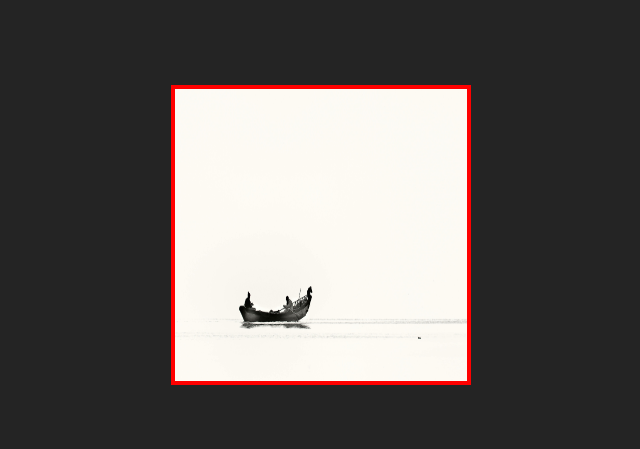
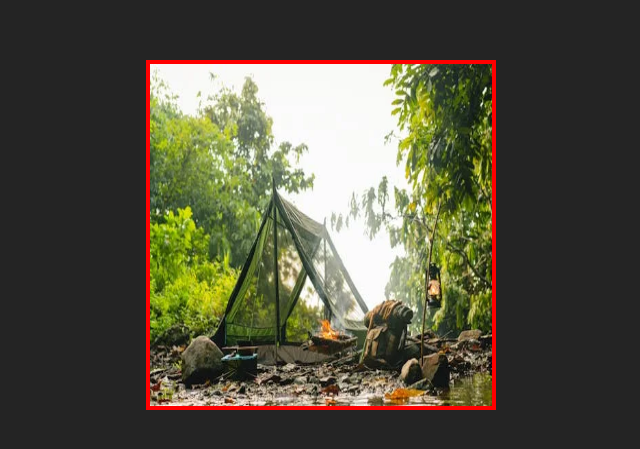
Before and after one commit to Samadhanshelke/Image-pinching, a React (Vite) app: page / in a window 1280 px wide. Shown: the part 165-614 px from the top of the page, without its empty margins (319-959 px from the left). Built offline with nearby package versions, Linux system fonts and the light colour scheme.

Commit message:
testing 11

```diff
--- a/src/App.jsx
+++ b/src/App.jsx
@@ -1,5 +1,5 @@
 import "./App.css";
-import img from './pexels-jckulkarni-910213.jpg';
+import img from './pexels-photo-9551192.webp';
 import ZoomableImage from './ZoomableImage'
 const App = () => {
   return (
--- a/src/ZoomableImage.jsx
+++ b/src/ZoomableImage.jsx
@@ -79,8 +79,8 @@ const ZoomableImage = ({ src }) => {
   const containerStyle = {
     position: 'relative',
     overflow: 'hidden',
-    width: '300px',
-    height: '300px',
+    width: '350px',
+    height: '350px',
     display:'flex',
     justifyContent:"center",
     alignItems:"center",
```
Also changed, not shown: src/pexels-photo-9551192.webp (added).
